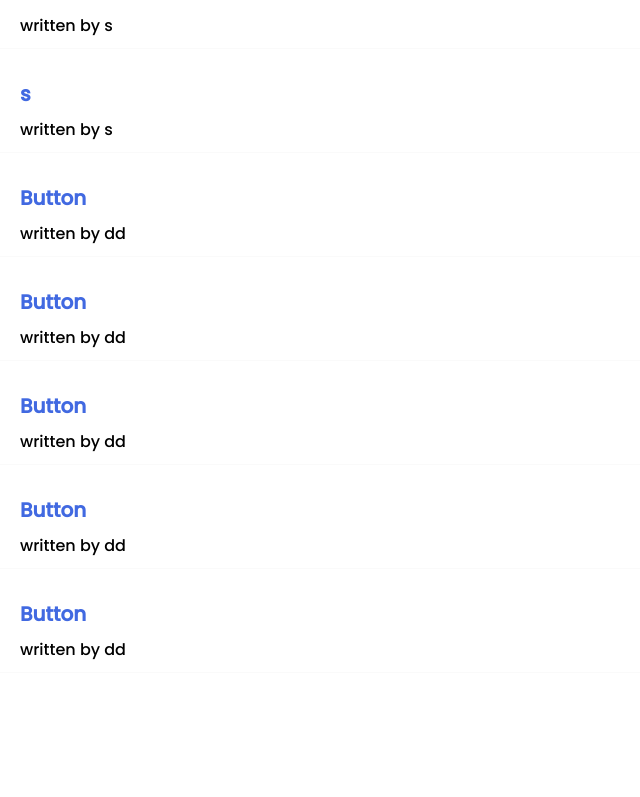
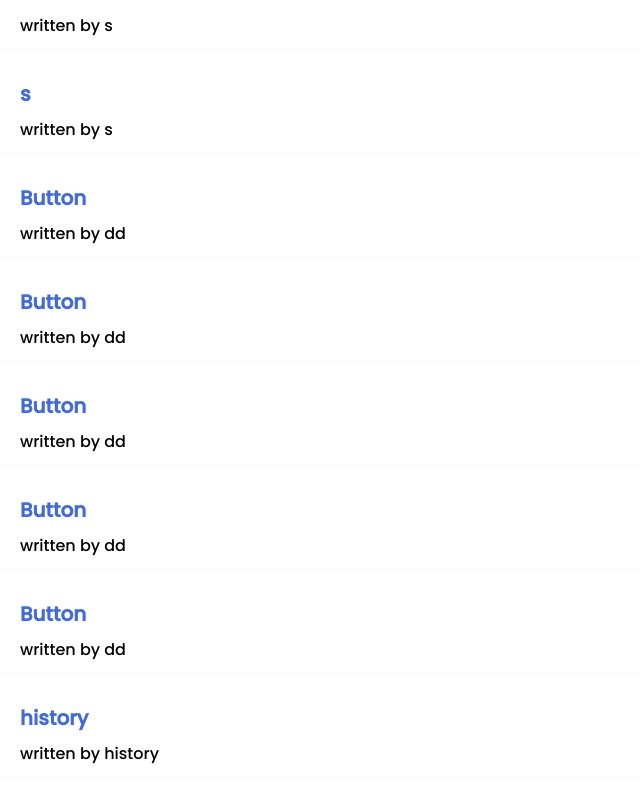
Before and after one commit to AditiJalaj/react-blogs, a React (Create React App) app: page / in a window 1280 px wide. Shown: the part 611-1408 px from the top of the page, without its empty margins (0-640 px from the left). Before the commit the page ends 1304 px from the top, so only its background shows below. Built offline with nearby package versions, Linux system fonts and the light colour scheme; data requests are answered from the project's data file.

Commit message:
useHistory

```diff
--- a/data/db.json
+++ b/data/db.json
@@ -59,6 +59,12 @@
       "body": "dd",
       "author": "dd",
       "id": 10
+    },
+    {
+      "title": "history",
+      "body": "history",
+      "author": "history",
+      "id": 11
     }
   ]
 }
--- a/src/components/Create.js
+++ b/src/components/Create.js
@@ -1,6 +1,10 @@
 import { useState } from "react"
+import {useHistory} from 'react-router-dom'
 
 const Create = () => {
+
+
+    const history=useHistory()
 
     const [title,setTitle]=useState('')
     const [body,setBody]=useState('')
@@ -22,6 +26,7 @@ const Create = () => {
         }).then(()=>{
             console.log('fetch added')
             setPending(false)
+            history.push('/')
         })
     }
 
```
